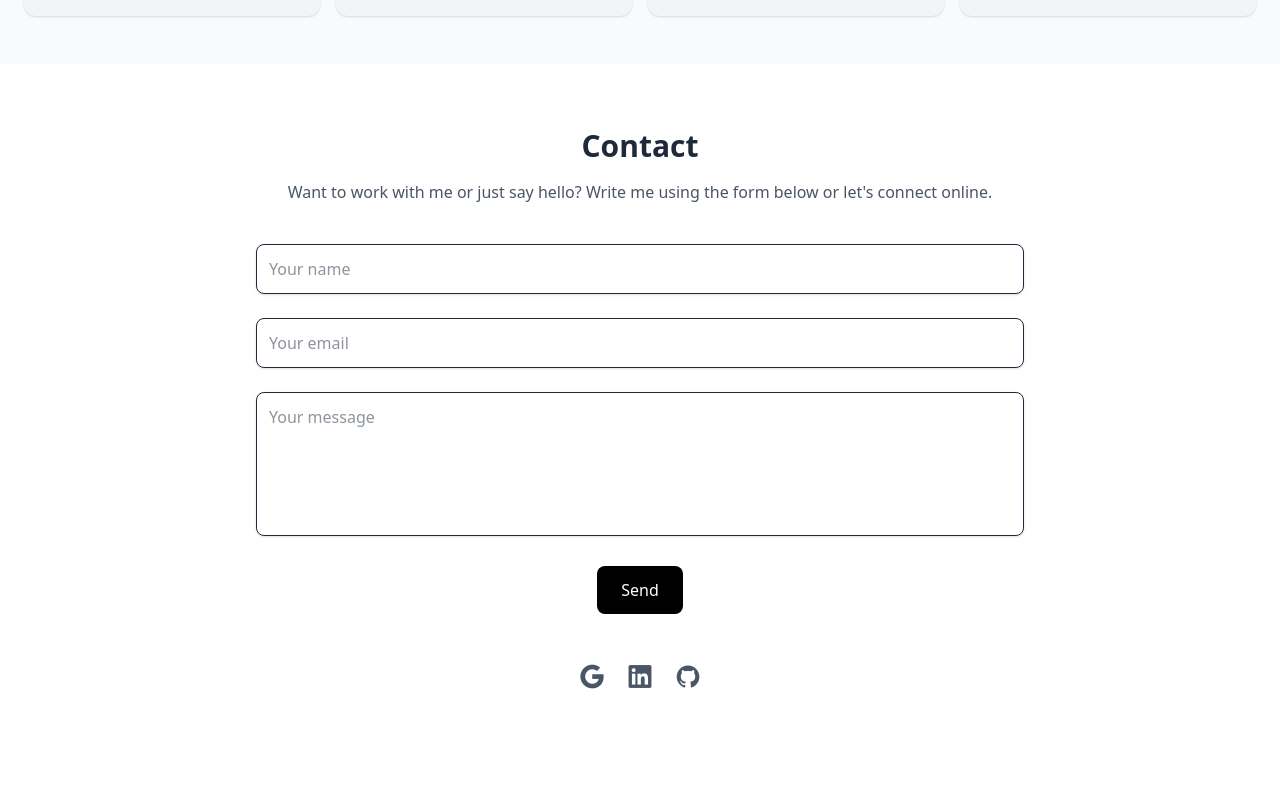
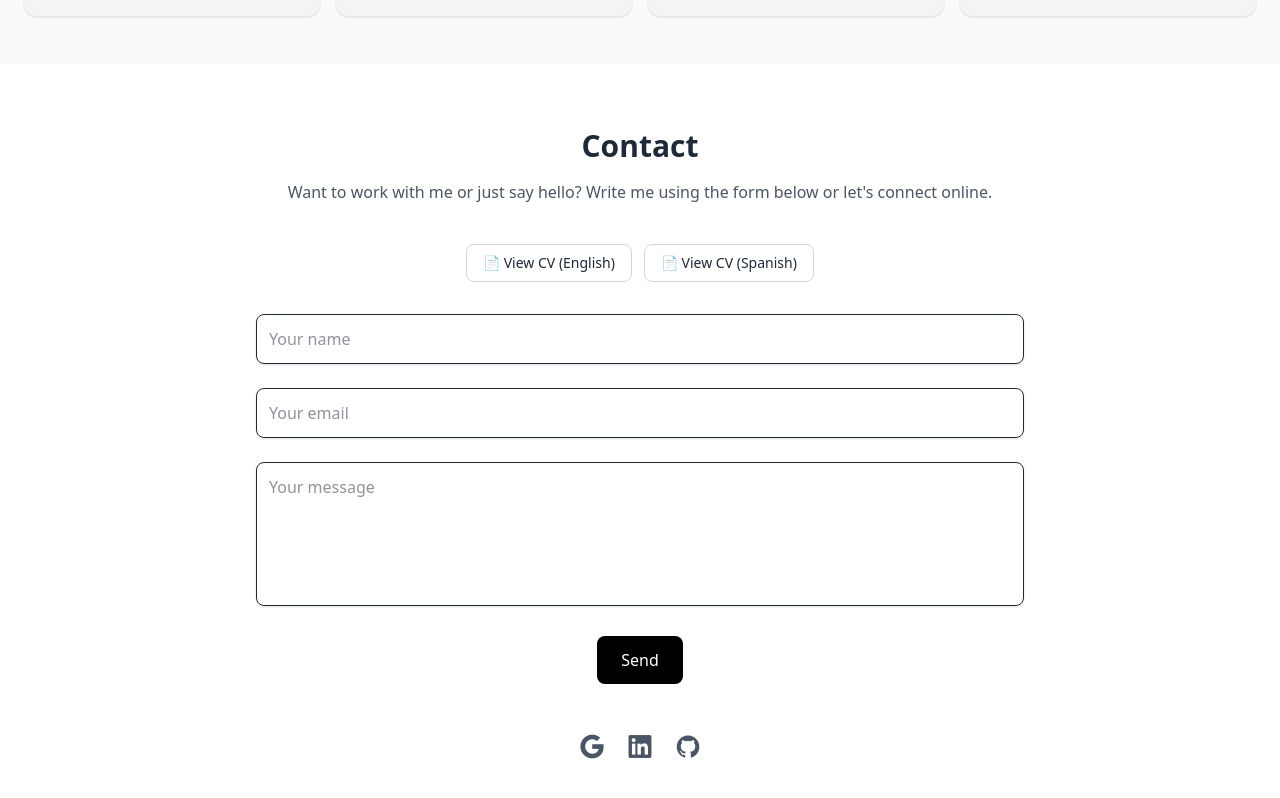
Before and after one commit to Shaikohn/Portfolio, a React (Vite) app: page / in a window 1280 px wide. Shown: the part 3024-3822 px from the top of the page. Before the commit the page ends 3782 px from the top, so only its background shows below. Built offline with nearby package versions, Linux system fonts and the light colour scheme.

Commit message:
Curriculum vitae links added

```diff
--- a/src/components/Contact.jsx
+++ b/src/components/Contact.jsx
@@ -36,6 +36,26 @@ function Contact({language}) {
             <div className="max-w-3xl mx-auto text-center">
                 <h2 className="text-3xl font-bold mb-4">{language === "spanish" ? "Contacto" : "Contact"}</h2>
                 <p className="text-gray-600 mb-10">{language === "spanish" ? "¿Querés trabajar conmigo o simplemente saludar? Escribime desde el formulario o conectemos en redes." : "Want to work with me or just say hello? Write me using the form below or let's connect online."}</p>
+                <div className="mb-8 flex items-center justify-center gap-3 flex-wrap">
+                    <a
+                        href="https://drive.google.com/file/d/1WDvFGgb6UGFvYcK_rYc5RsY2N_hoqHvl/view?usp=sharing"
+                        target="_blank"
+                        rel="noopener noreferrer"
+                        className="inline-flex items-center gap-2 rounded-lg border border-gray-300 px-4 py-2 text-sm font-medium hover:bg-gray-50 transition"
+                        aria-label="Open English CV"
+                    >
+                        📄 {language === "spanish" ? "Ver CV (Inglés)" : "View CV (English)"}
+                    </a>
+                    <a
+                        href="https://drive.google.com/file/d/1_n2Qi630pOW_OcQka3VZpdkJuNlZhxki/view?usp=sharing"
+                        target="_blank"
+                        rel="noopener noreferrer"
+                        className="inline-flex items-center gap-2 rounded-lg border border-gray-300 px-4 py-2 text-sm font-medium hover:bg-gray-50 transition"
+                        aria-label="Open Spanish CV"
+                    >
+                        📄 {language === "spanish" ? "Ver CV (Español)" : "View CV (Spanish)"}
+                    </a>
+                </div>
                 <form
                     action="https://api.web3forms.com/submit"
                     method="POST"
```
